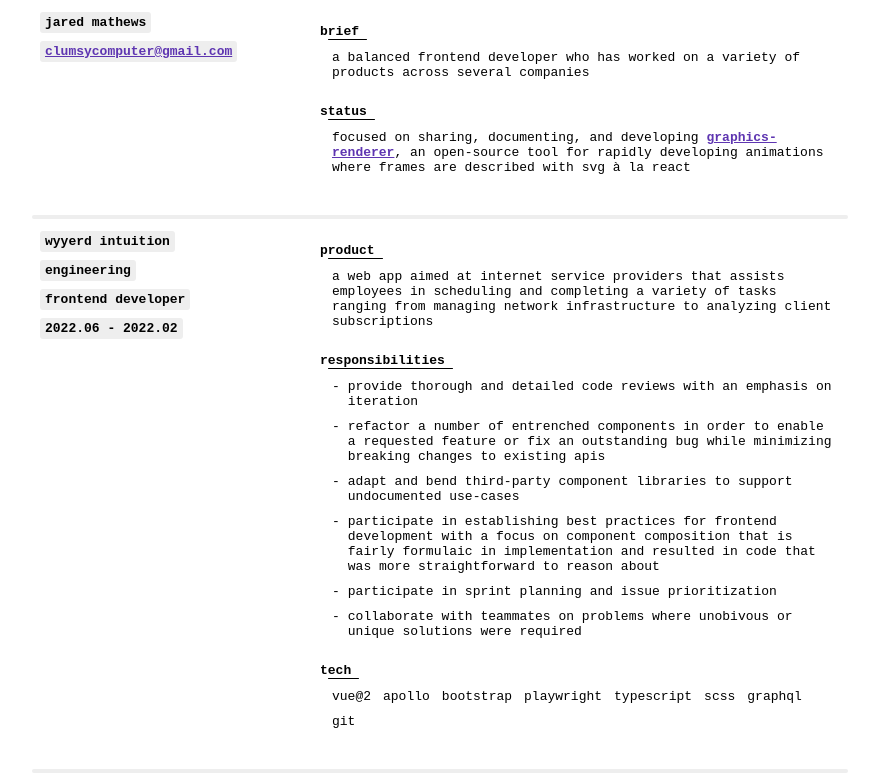
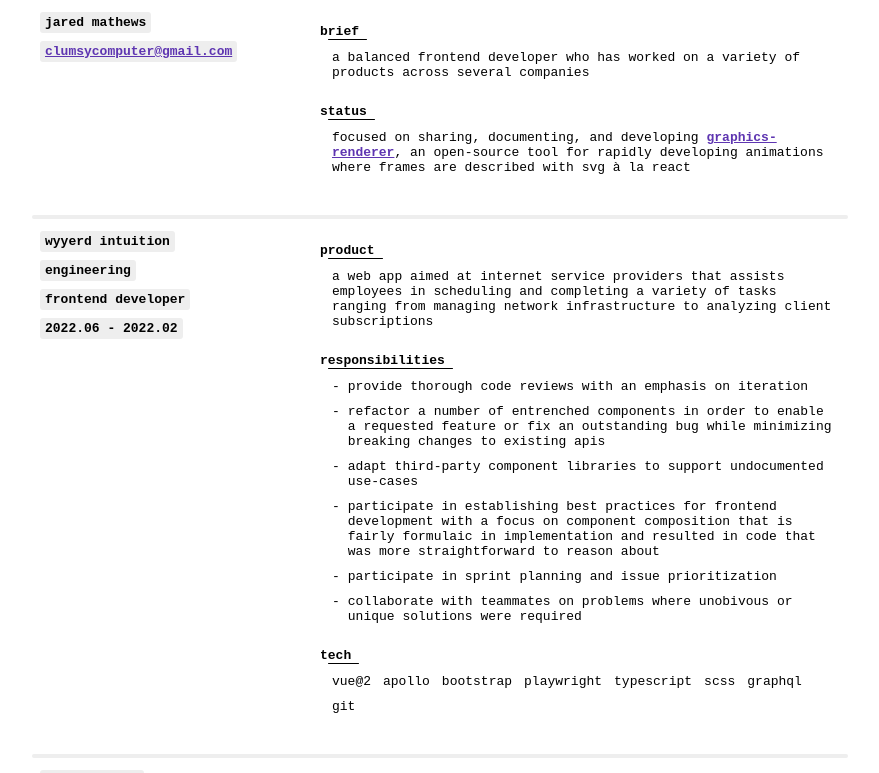
Before and after one commit to clumsycomputer/clumsy-website, a Next.js app: page /resume in a window 1280 px wide. Shown: the top 773 px of the page, without its empty margins (200-1079 px from the left). Built offline with nearby package versions, Linux system fonts and the light colour scheme.

Commit message:
refactor(resume): simplify resume

```diff
--- a/components/pages/resume/ResumePage.tsx
+++ b/components/pages/resume/ResumePage.tsx
@@ -100,9 +100,9 @@ function ResumePageBase(props: ResumePageBaseProps) {
           "a web app aimed at internet service providers that assists employees in scheduling and completing a variety of tasks ranging from managing network infrastructure to analyzing client subscriptions"
         }
         workResponsibilities={[
-          "provide thorough and detailed code reviews with an emphasis on iteration",
+          "provide thorough code reviews with an emphasis on iteration",
           "refactor a number of entrenched components in order to enable a requested feature or fix an outstanding bug while minimizing breaking changes to existing apis",
-          "adapt and bend third-party component libraries to support undocumented use-cases",
+          "adapt third-party component libraries to support undocumented use-cases",
           "participate in establishing best practices for frontend development with a focus on component composition that is fairly formulaic in implementation and resulted in code that was more straightforward to reason about",
           "participate in sprint planning and issue prioritization",
           "collaborate with teammates on problems where unobivous or unique solutions were required",
```
